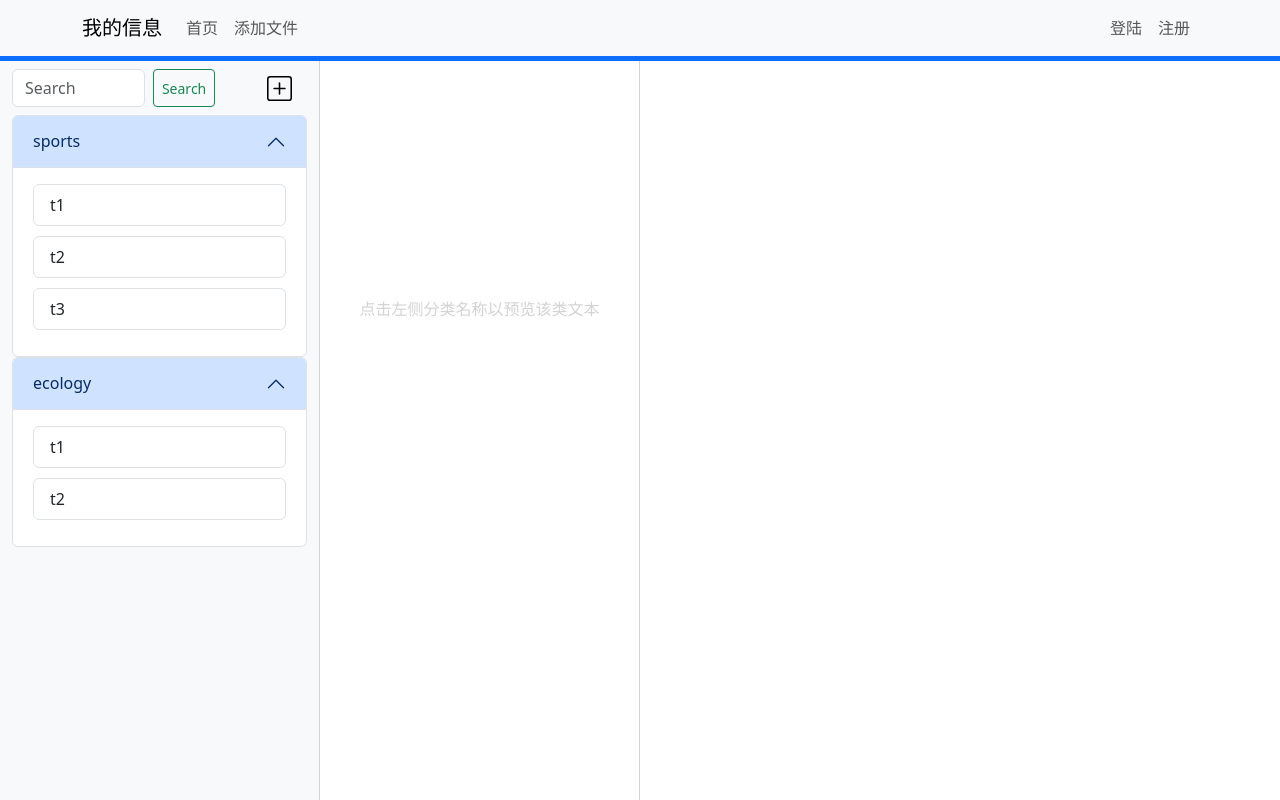
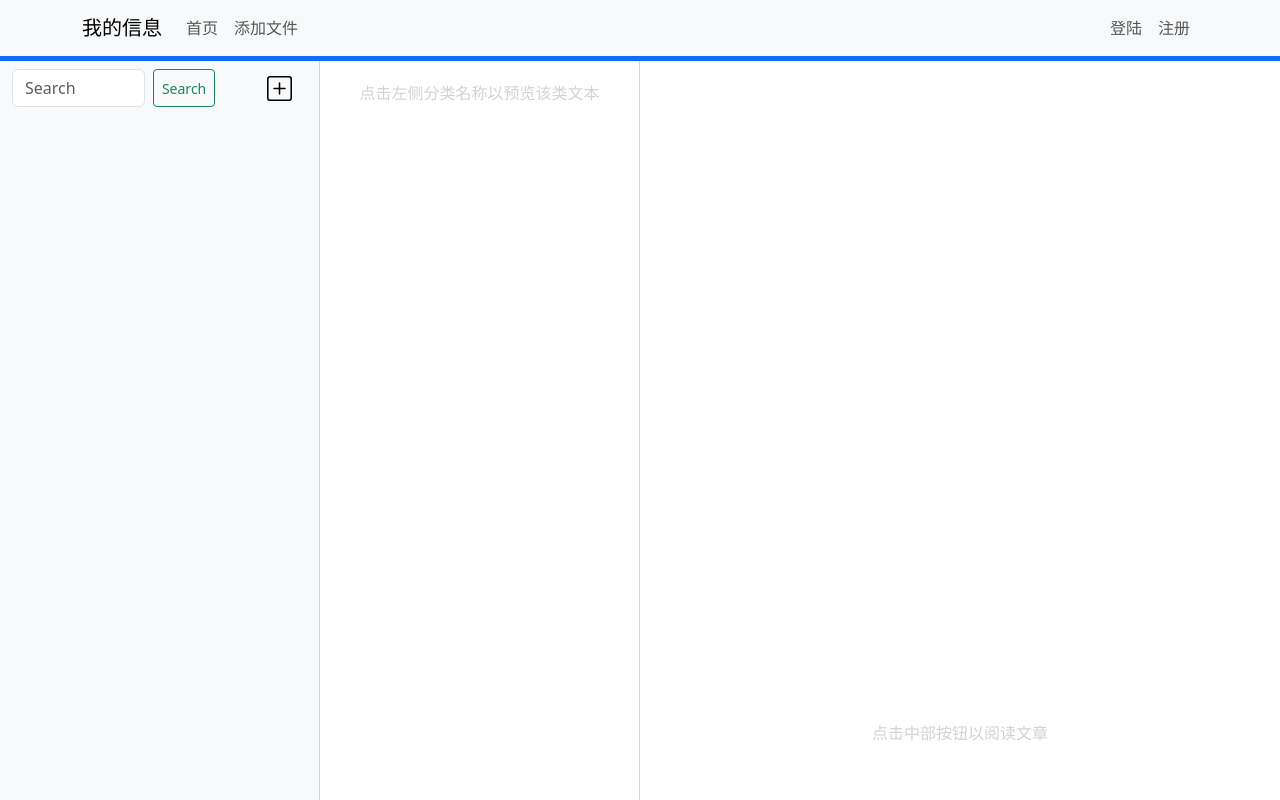
Before and after one commit to SlopePlotnick/chuang_frontend, a Vue app: page / in a window 1280 px wide. Shown: the top 800 px of the page. Built offline with nearby package versions, Linux system fonts and the light colour scheme.

Commit message:
未测试登陆 已备测试版本

```diff
--- a/src/store/user.js
+++ b/src/store/user.js
@@ -6,6 +6,7 @@ const ModuleUser = {
         user: {
             id: "",
             username: "",
+            data: [],
             // photo: "",
             // followerCount: 0,
             // access: "",
@@ -23,6 +24,7 @@ const ModuleUser = {
         updateUser: (state, user) => {
             state.id = user.id;
             state.username = user.username;
+            state.data = user.data;
             // state.photo = user.photo;
             // state.followerCount = user.followerCount;
             // state.access = user.access;
@@ -37,6 +39,7 @@ const ModuleUser = {
         logout: (state) => {
             state.id = "";
             state.username = "";
+            state.data = [];
             // state.photo = "";
             // state.followerCount = 0;
             // state.access = "";
--- a/src/views/HomeView.vue
+++ b/src/views/HomeView.vue
@@ -216,50 +216,15 @@
 <script>
 import { reactive, ref } from 'vue';
 import router from '../router/index';
+import { useStore } from 'vuex';
 
 export default {
     name: 'HomeView',
 
     setup: () => {
-        let classifications = ref([
-            {
-                class_name: 'sports',
-                id: 1,
-                passages: [
-                    {
-                        id: 1,
-                        title: 't1',
-                        content: 'aslidhaklsjdhkasjhdfkljashdkflhasldf',
-                    },
-                    {
-                        id: 2,
-                        title: 't2',
-                        content: 'kjhblkjhfiauhsifhpaioufiuhlihuiouhadslfihls',
-                    },
-                    {
-                        id: 3,
-                        title: 't3',
-                        content: 'ojnasciujsedlifuhasdkjfhlihuasdifhasdilfkuh',
-                    },
-                ]
-            },
-            {
-                class_name: 'ecology',
-                id: 2,
-                passages: [
-                    {
-                        id: 1,
-                        title: 't1',
-                        content: 'iuyweihkasjhckljsdlkfiahjdslk',
-                    },
-                    {
-                        id: 2,
-                        title: 't2',
-                        content: 'adpsoiodsaihfo;siadfishjdfoijhs',
-                    },
-                ]
-            },
-        ]);
+        const store = useStore();
+
+        let classifications = ref(store.state.user.data);
 
         // 当前类下所有的文章
         let current_passages = ref([]);
```
